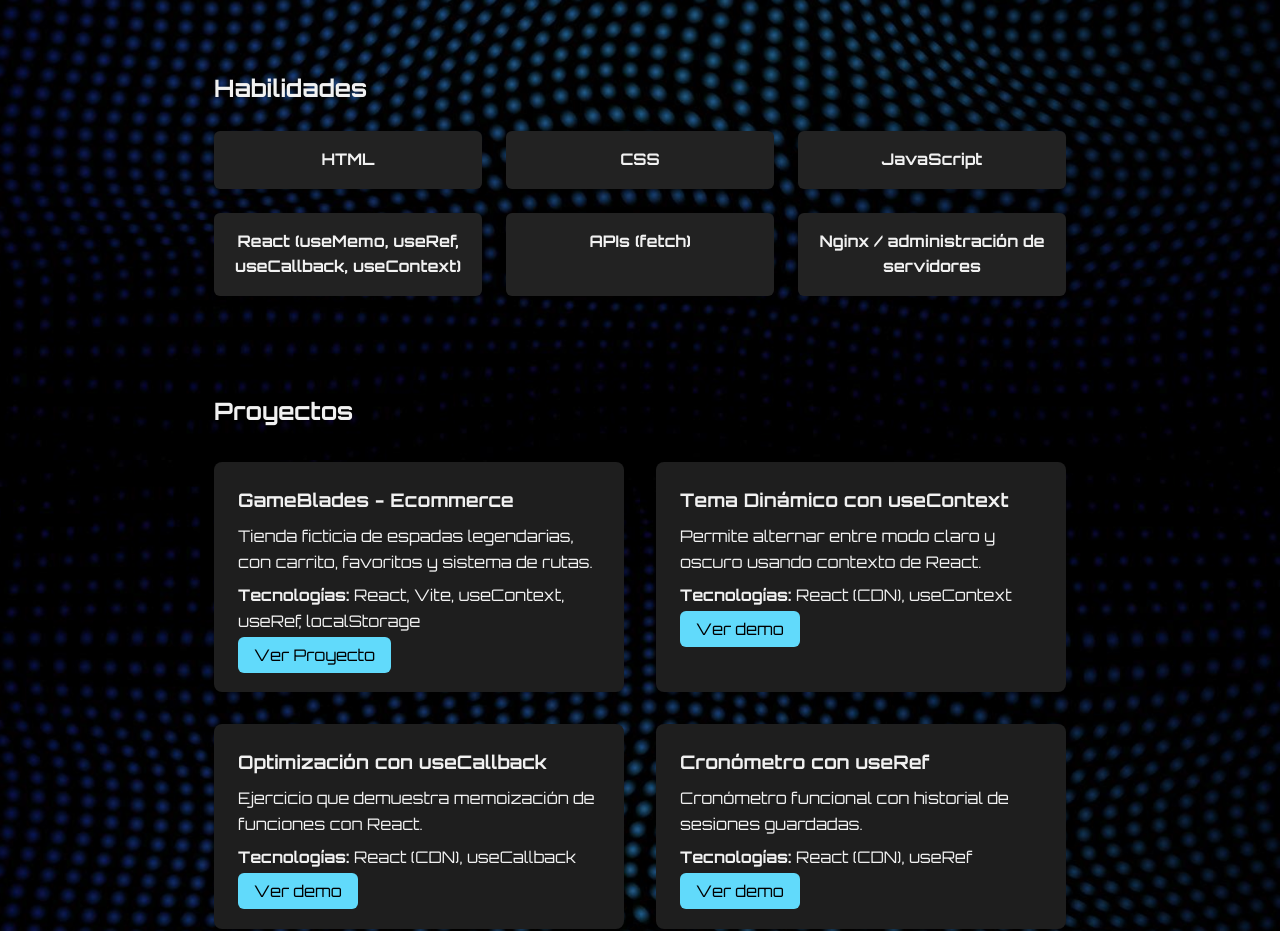
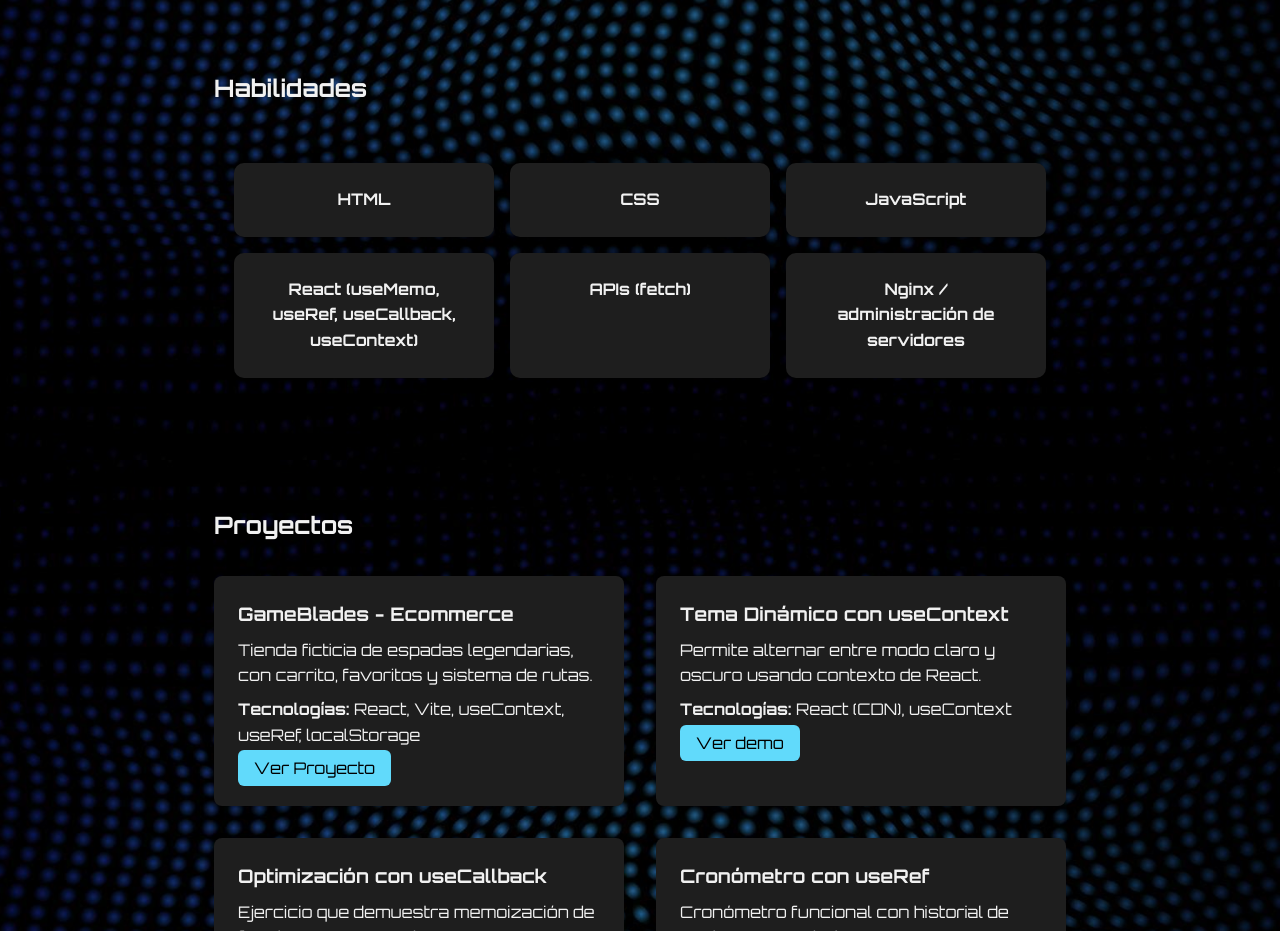
Before and after one commit to Alejandrosiaus/Portafolio_Web, a React (Vite) app: page / in a window 1280 px wide. Shown: the part 1140-2071 px from the top of the page. Built offline with nearby package versions, Linux system fonts and the light colour scheme; a web font is replaced by a local one.

Commit message:
mejoras visuales

```diff
--- a/src/components/Skills.jsx
+++ b/src/components/Skills.jsx
@@ -10,15 +10,17 @@ function Skills() {
 
   return (
     <section id="habilidades">
-      <h2>Habilidades</h2>
+      <h2 className="tron-title">Habilidades</h2>
       <div className="skills-grid">
-        {habilidades.map((skill, index) => (
-          <div key={index} className="skill-card">
-            {skill}
-          </div>
-        ))}
+        <div className="skill-card html-card">HTML</div>
+        <div className="skill-card css-card">CSS</div>
+        <div className="skill-card js-card">JavaScript</div>
+        <div className="skill-card react-card">React (useMemo, useRef, useCallback, useContext)</div>
+        <div className="skill-card api-card">APIs (fetch)</div>
+        <div className="skill-card nginx-card">Nginx / administración de servidores</div>
       </div>
     </section>
+
   );
 }
 
--- a/src/index.css
+++ b/src/index.css
@@ -150,3 +150,66 @@ button:hover, .btn:hover {
   margin-top: 1rem;
   margin-bottom: 1.5rem;
 }
+.skills-grid {
+  display: flex;
+  flex-wrap: wrap;
+  gap: 1rem;
+  justify-content: center;
+  padding: 2rem 1rem;
+}
+
+.skill-card {
+  background: #1e1e1e;
+  padding: 1.5rem 2rem;
+  border-radius: 10px;
+  font-size: 1rem;
+  text-align: center;
+  width: 260px;
+  transition: all 0.4s ease;
+  font-weight: bold;
+  box-shadow: 0 0 8px #000;
+}
+
+/* Animaciones únicas por habilidad */
+
+.html-card:hover {
+  transform: rotate(2deg);
+  background-color: #e44d26;
+  color: #fff;
+}
+
+.css-card:hover {
+  background: linear-gradient(135deg, #264de4, #2965f1);
+  color: white;
+}
+
+.js-card:hover {
+  transform: scale(1.1) translateY(-5px);
+  background-color: #f0db4f;
+  color: #000;
+}
+
+.react-card:hover {
+  box-shadow: 0 0 10px #00ffff, 0 0 30px #00ffff;
+  color: #00ffff;
+}
+
+.api-card:hover {
+  transform: perspective(500px) rotateY(8deg);
+  background-color: #1d3557;
+  color: #a8dadc;
+}
+
+.nginx-card:hover {
+  animation: shake 0.3s;
+  background-color: #2e8b57;
+  color: #fff;
+}
+
+@keyframes shake {
+  0% { transform: translateX(0); }
+  25% { transform: translateX(-4px); }
+  50% { transform: translateX(4px); }
+  75% { transform: translateX(-2px); }
+  100% { transform: translateX(0); }
+}
```
